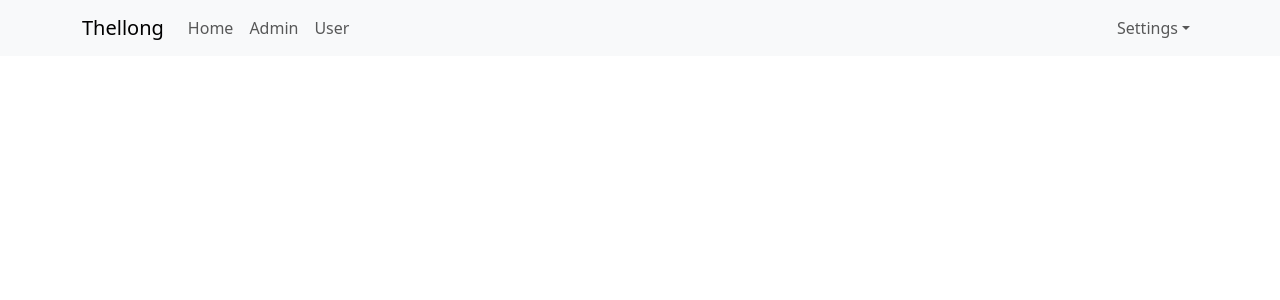
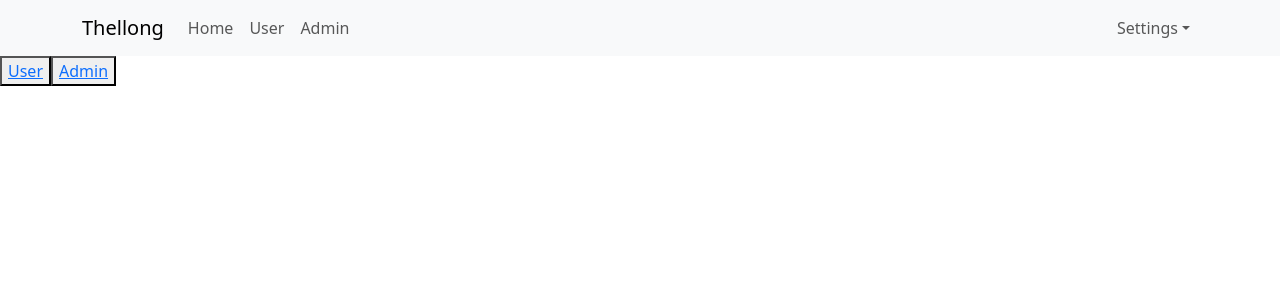
Before and after one commit to thellong/base-react, a React (Create React App) app: page / in a window 1280 px wide. Shown: the top 300 px of the page. Built offline with nearby package versions, Linux system fonts and the light colour scheme.

Commit message:
link page with react Link

```diff
--- a/src/App.js
+++ b/src/App.js
@@ -1,10 +1,17 @@
 import "./App.scss";
 import Header from "./components/Header/Header";
+import { Link } from "react-router-dom";
 
 const App = () => {
   return (
     <div className="app-container">
       <Header />
+      <button>
+        <Link to="/users">User</Link>
+      </button>
+      <button>
+        <Link to="/admins">Admin</Link>
+      </button>
     </div>
   );
 };
--- a/src/components/Header/Header.js
+++ b/src/components/Header/Header.js
@@ -2,18 +2,29 @@
 import Nav from "react-bootstrap/Nav";
 import Navbar from "react-bootstrap/Navbar";
 import NavDropdown from "react-bootstrap/NavDropdown";
+import { Link } from "react-router-dom";
 
 const Header = () => {
   return (
     <Navbar bg="light" expand="lg">
       <Container>
-        <Navbar.Brand href="#home">Thellong</Navbar.Brand>
+        <Navbar.Brand href="/">Thellong</Navbar.Brand>
         <Navbar.Toggle aria-controls="basic-navbar-nav" />
         <Navbar.Collapse id="basic-navbar-nav">
           <Nav className="me-auto">
-            <Nav.Link href="#home">Home</Nav.Link>
-            <Nav.Link href="#admin">Admin</Nav.Link>
-            <Nav.Link href="#user">User</Nav.Link>
+            <Link to="/" className="nav-link">
+              Home
+            </Link>
+            <Link to="users" className="nav-link">
+              User
+            </Link>
+            <Link to="admins" className="nav-link">
+              Admin
+            </Link>
+            {/* <Nav.Link href="/">Home</Nav.Link>
+            <Nav.Link href="admins">Admin</Nav.Link>
+            <Nav.Link href="users">User</Nav.Link>
+             */}
           </Nav>
           <Nav>
             <NavDropdown title="Settings" id="basic-nav-dropdown">
--- a/src/index.js
+++ b/src/index.js
@@ -4,11 +4,20 @@
 import App from "./App";
 import reportWebVitals from "./reportWebVitals";
 import "bootstrap/dist/css/bootstrap.min.css";
+import { BrowserRouter, Routes, Route } from "react-router-dom";
+import User from "./components/User/User";
+import Admin from "./components/Admin/Admin";
 
 const root = ReactDOM.createRoot(document.getElementById("root"));
 root.render(
   // <React.StrictMode>
-  <App />
+  <BrowserRouter>
+    <Routes>
+      <Route path="/" element={<App />} />
+      <Route path="users" element={<User />} />
+      <Route path="admins" element={<Admin />} />
+    </Routes>
+  </BrowserRouter>
   // </React.StrictMode>
 );
 
```
